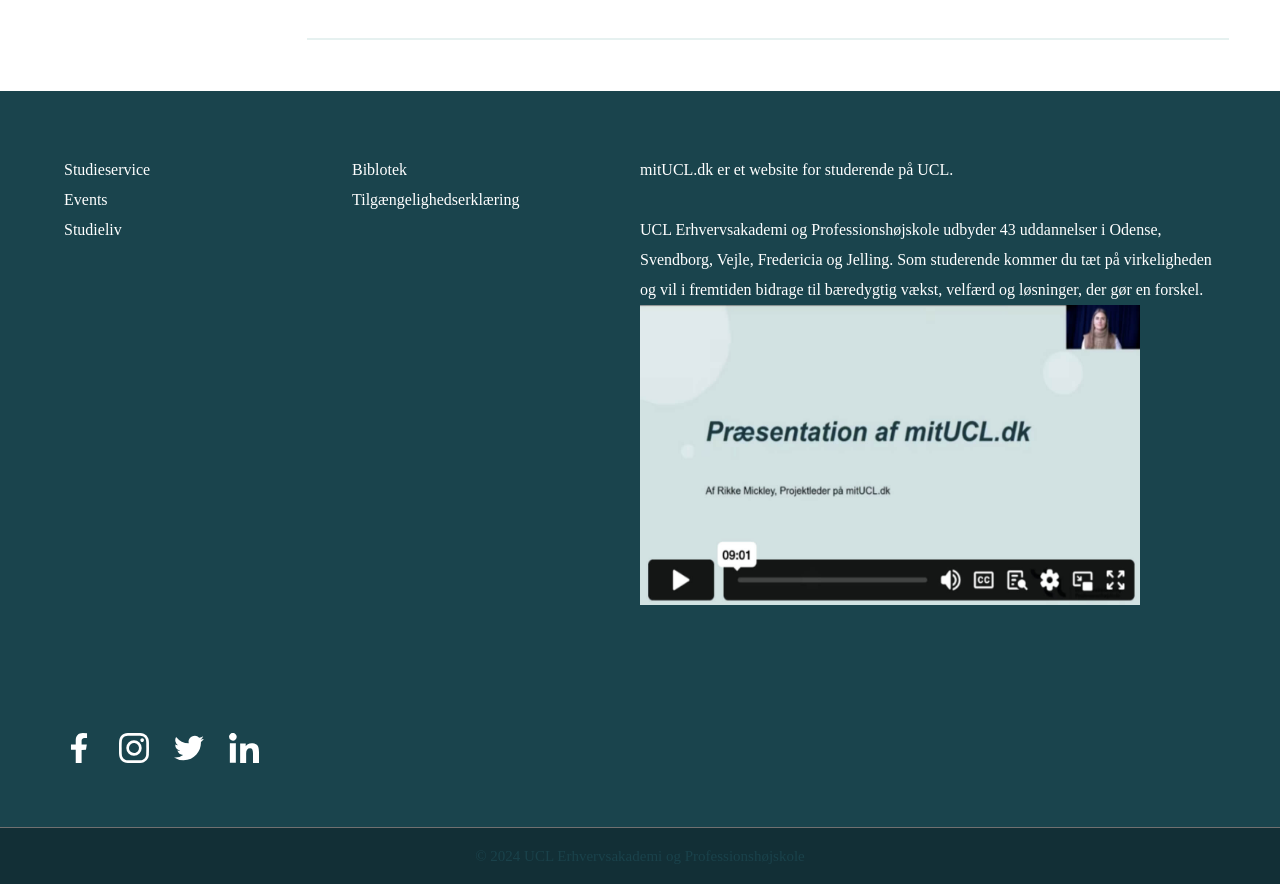
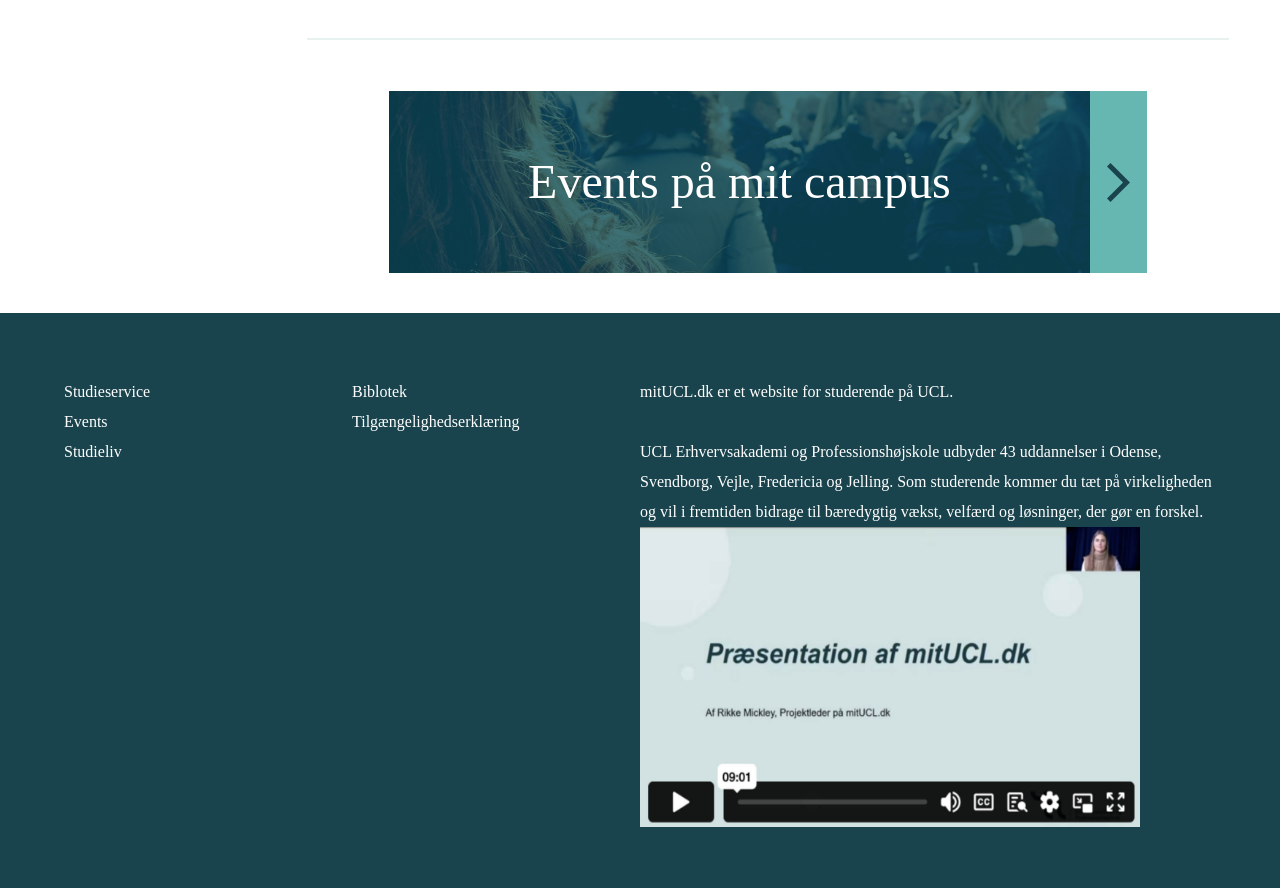
Before and after one commit to Kristoffer-Staugaard/hovedopgave, a Vue app: page /#/ in a window 1280 px wide. Shown: the part 3634-4522 px from the top of the page. Built offline with nearby package versions, Linux system fonts and the light colour scheme; a web font is replaced by a local one.

Commit message:
event side lavet

```diff
--- a/src/components/KVevent.vue
+++ b/src/components/KVevent.vue
@@ -3,10 +3,56 @@
 </script>
 
 <template>
-
+    <div class="event-box">
+        <div id="event-banner">
+            <p>Events på mit campus</p>
+        </div>
+        <div class="event-green-box">
+            <img src="../assets/img/arrow-icon.svg" alt="arrow" />
+        </div>
+    </div>
 
 </template>
 
 <style scoped>
+.event-box {
+    padding-bottom: 40px;
+    display: flex;
+    align-items: center;
+    justify-content: center;
+}
+
+#event-banner {
+    background-image: url("../assets/img/event-billedet.png");
+    background-position: center;
+    background-repeat: no-repeat;
+    height: 182px;
+    width: 701px;
+    display: flex;
+    align-items: center;
+    justify-content: center;
+}
+
+#event-banner p {
+    color: white;
+    font-size: 48px;
+}
+
+
+
+.event-green-box {
+    background-color: #66B7B1;
+    width: 57px;
+    height: 182px;
+    display: flex;
+    justify-content: center;
+    align-items: center;
+}
+
+.event-green-box img {
+    width: 40%;
+    height: 40%;
+}
+
 
 </style>
--- a/src/views/HomeView.vue
+++ b/src/views/HomeView.vue
@@ -8,6 +8,7 @@ import KVpraktik from "@/components/KVpraktik.vue";
 import KVinternationalemuligheder from "@/components/KVinternationalemuligheder.vue";
 import KVmuligheder from "@/components/KVmuligheder.vue";
 import KVGenveje from "@/components/KVGenveje.vue";
+import KVevent from "@/components/KVevent.vue";
 </script>
 
 <template>
@@ -22,6 +23,7 @@ import KVGenveje from "@/components/KVGenveje.vue";
         <KVinternationalemuligheder />
         <KVmuligheder />
         <KVGenveje />
+        <KVevent />
     </div>
   </div>
 </template>
```
Also changed, not shown: src/assets/img/event-billede.png (deleted), src/assets/img/event-billedet.png (added).
